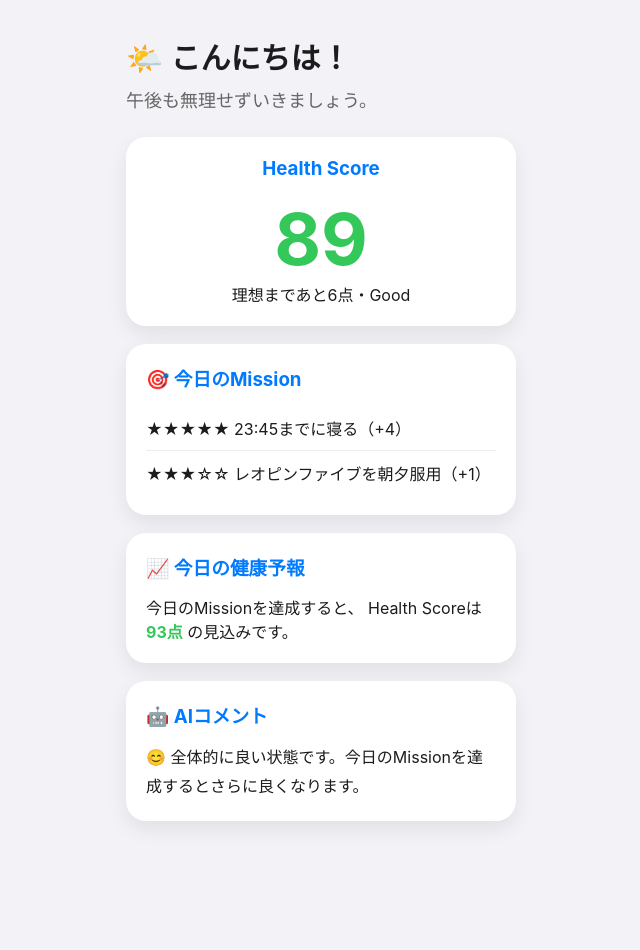
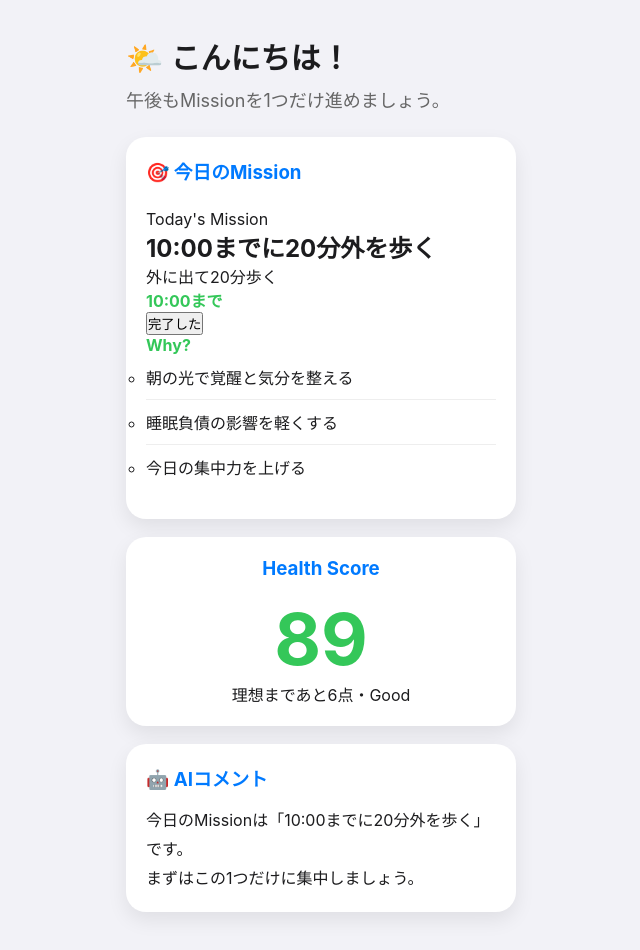
Before and after one commit to Kojun-O/HealthPilot, a plain HTML site: page docs/index.html in a window 1280 px wide. Shown: the part 340-1290 px from the top of the page, without its empty margins (319-959 px from the left). Before the commit the page ends 1199 px from the top, so only its background shows below. Drawn offline with Linux system fonts and the light colour scheme.

Commit message:
feat: implement mission first UI prototype

```diff
--- a/docs/app.js
+++ b/docs/app.js
@@ -1,34 +1,25 @@
 // =========================
 // Health Pilot v0.2.0
-// Health Agent Lite
+// Mission First Prototype
 // =========================
 
 const healthData = {
   score: 89,
   idealScore: 95,
-  missions: [
-    {
-      id: "sleep",
-      title: "23:45までに寝る",
-      priority: 5,
-      impact: 4,
-      category: "sleep"
-    },
-    {
-      id: "steps",
-      title: "あと2,300歩",
-      priority: 4,
-      impact: 2,
-      category: "activity"
-    },
-    {
-      id: "supplement",
-      title: "レオピンファイブを朝夕服用",
-      priority: 3,
-      impact: 1,
-      category: "habit"
-    }
-  ]
+  mission: {
+    id: "morning-walk",
+    title: "10:00までに20分外を歩く",
+    action: "外に出て20分歩く",
+    timing: "10:00まで",
+    reason: [
+      "朝の光で覚醒と気分を整える",
+      "睡眠負債の影響を軽くする",
+      "今日の集中力を上げる"
+    ],
+    priority: 5,
+    impact: 4,
+    category: "activity"
+  }
 };
 
 function getScoreLabel(score) {
@@ -44,26 +35,13 @@ function getScoreColor(score) {
   return "#FF3B30";
 }
 
-function createStars(count) {
-  return "★".repeat(count) + "☆".repeat(5 - count);
-}
-
 function generateAgentAdvice(data) {
-  const topMission = data.missions[0];
+  const mission = data.mission;
   const gap = data.idealScore - data.score;
 
-  if (topMission.category === "sleep") {
-    return `今日は睡眠を優先しましょう。<br>
-${topMission.title}を達成できると、理想まであと${Math.max(gap - topMission.impact, 0)}点まで近づけます😊`;
-  }
-
-  if (topMission.category === "activity") {
-    return `今日は活動量を少し足すと良さそうです。<br>
-${topMission.title}を意識すると、健康スコアの改善が期待できます🚶`;
-  }
-
-  return `今日は小さな習慣を整える日です。<br>
-無理なく1つずつ達成していきましょう🌿`;
+  return `今日のMissionは「${mission.title}」です。<br>
+${mission.reason[0]}ため、まずはこの1つに集中しましょう。<br>
+達成できると、理想まであと${Math.max(gap - mission.impact, 0)}点まで近づけます🚶`;
 }
 
 function renderHealthPilot(data) {
@@ -82,13 +60,27 @@ function renderHealthPilot(data) {
   }
 
   if (missionList) {
-    missionList.innerHTML = "";
+    const mission = data.mission;
 
-    data.missions.forEach((mission) => {
-      const li = document.createElement("li");
-      li.textContent = `${createStars(mission.priority)} ${mission.title}（+${mission.impact}）`;
-      missionList.appendChild(li);
-    });
+    missionList.innerHTML = `
+      <li>
+        <div class="mission-card">
+          <p class="mission-label">Today's Mission</p>
+          <h2>${mission.title}</h2>
+          <p>${mission.action}</p>
+          <p><strong>${mission.timing}</strong></p>
+
+          <button class="mission-button">完了した</button>
+
+          <div class="mission-reason">
+            <p><strong>Why?</strong></p>
+            <ul>
+              ${mission.reason.map((item) => `<li>${item}</li>`).join("")}
+            </ul>
+          </div>
+        </div>
+      </li>
+    `;
   }
 
   if (aiComment) {
@@ -105,17 +97,17 @@ function updateGreeting() {
 
   if (hour < 12) {
     greetingTitle.textContent = "☀️ おはようございます！";
-    greetingText.textContent = "今日は睡眠を優先しましょう。";
+    greetingText.textContent = "今日はこのMissionだけに集中しましょう。";
   } else if (hour < 18) {
     greetingTitle.textContent = "🌤️ こんにちは！";
-    greetingText.textContent = "午後も無理せずいきましょう。";
+    greetingText.textContent = "午後もMissionを1つだけ進めましょう。";
   } else {
     greetingTitle.textContent = "🌙 お疲れさまです！";
-    greetingText.textContent = "今日は早めに休みましょう。";
+    greetingText.textContent = "明日に疲れを残さない判断をしましょう。";
   }
 }
 
 updateGreeting();
 renderHealthPilot(healthData);
 
-console.log("Health Agent Lite started");
+console.log("Mission First Prototype started");
--- a/docs/index.html
+++ b/docs/index.html
@@ -24,50 +24,25 @@
 
   <div class="greeting">
     <h2>☀️ おはようございます！</h2>
-    <p>今日は睡眠を優先しましょう。</p>
+    <p>今日はこのMissionだけに集中しましょう。</p>
   </div>
 
+  <!-- Mission First -->
+  <div class="card">
+    <h3>🎯 今日のMission</h3>
+
+    <ul id="mission-list" class="mission-list">
+    </ul>
+  </div>
+
+  <!-- Health Score -->
   <div class="card score">
     <h3>Health Score</h3>
     <div id="score">89</div>
     <p>理想まであと6点</p>
   </div>
 
-  <div class="card">
-    <h3>🎯 今日のMission</h3>
-
-    <ul id="mission-list" class="mission-list">
-      <li>
-        <label class="mission-item">
-          <input type="checkbox" class="mission-checkbox">
-          <span>★★★★★ 23:45までに寝る</span>
-        </label>
-      </li>
-      <li>
-        <label class="mission-item">
-          <input type="checkbox" class="mission-checkbox">
-          <span>★★★★☆ あと2,300歩</span>
-        </label>
-      </li>
-      <li>
-        <label class="mission-item">
-          <input type="checkbox" class="mission-checkbox">
-          <span>★★★☆☆ レオピンファイブを朝夕服用</span>
-        </label>
-      </li>
-    </ul>
-  </div>
-
-  <div class="card">
-    <h3>📈 今日の健康予報</h3>
-    <p>
-      今日のMissionを達成すると、
-      Health Scoreは
-      <strong>93点</strong>
-      の見込みです。
-    </p>
-  </div>
-
+  <!-- AI Comment -->
   <div class="card">
     <h3>🤖 AIコメント</h3>
     <p id="ai-comment">
--- a/docs/js/main.js
+++ b/docs/js/main.js
@@ -1,13 +1,14 @@
 // ======================================
 // Health Pilot
 // Main Entry Point
+// Mission First Prototype
 // ======================================
 
 console.log("🌿 Health Pilot starting...");
 
 const APP = {
   name: "Health Pilot",
-    version: "0.4.2",
+  version: "0.5.0",
   aiProvider: "built-in"
 };
 
@@ -21,35 +22,55 @@ function renderAdvice(advice) {
   }
 }
 
-function renderMissions(missions) {
+function renderMission(mission) {
   const missionList = document.getElementById("mission-list");
 
   if (!missionList) return;
 
-    missionList.innerHTML = "";
+  missionList.innerHTML = `
+    <li>
+      <div class="mission-card">
+        <p class="mission-label">Today's Mission</p>
+        <h2>${mission.title}</h2>
+        <p>${mission.action}</p>
+        <p><strong>${mission.timing}</strong></p>
 
-    missions.forEach((mission) => {
-        const li = document.createElement("li");
+        <button class="mission-button">完了した</button>
 
-        const stars = "★".repeat(mission.priority) + "☆".repeat(5 - mission.priority);
-
-        li.textContent = `${stars} ${mission.title}（+${mission.impact}）`;
-
-        missionList.appendChild(li);
-    });
+        <div class="mission-reason">
+          <p><strong>Why?</strong></p>
+          <ul>
+            ${mission.reason.map((item) => `<li>${item}</li>`).join("")}
+          </ul>
+        </div>
+      </div>
+    </li>
+  `;
 }
 
 function startHealthPilot() {
-    const data = HealthEngine.sampleHealthData;
-    const context = ContextBuilder.buildHealthContext(data);
-    const advice = BuiltInAI.generateAdvice(context);
+  const mission = {
+    id: "morning-walk",
+    title: "10:00までに20分外を歩く",
+    action: "外に出て20分歩く",
+    timing: "10:00まで",
+    reason: [
+      "朝の光で覚醒と気分を整える",
+      "睡眠負債の影響を軽くする",
+      "今日の集中力を上げる"
+    ],
+    priority: 5,
+    impact: 4,
+    category: "activity"
+  };
 
+  const advice = `今日のMissionは「${mission.title}」です。<br>
+まずはこの1つだけに集中しましょう。`;
+
+  renderMission(mission);
   renderAdvice(advice);
-    renderMissions(context.missions);
 
-    console.log("Health context:", context);
-    console.log("Built-in AI advice:", advice);
-    console.log("Dynamic missions:", context.missions);
+  console.log("Mission First:", mission);
 }
 
 startHealthPilot();
```
Lines whose indentation alone changed are shown as unchanged.
